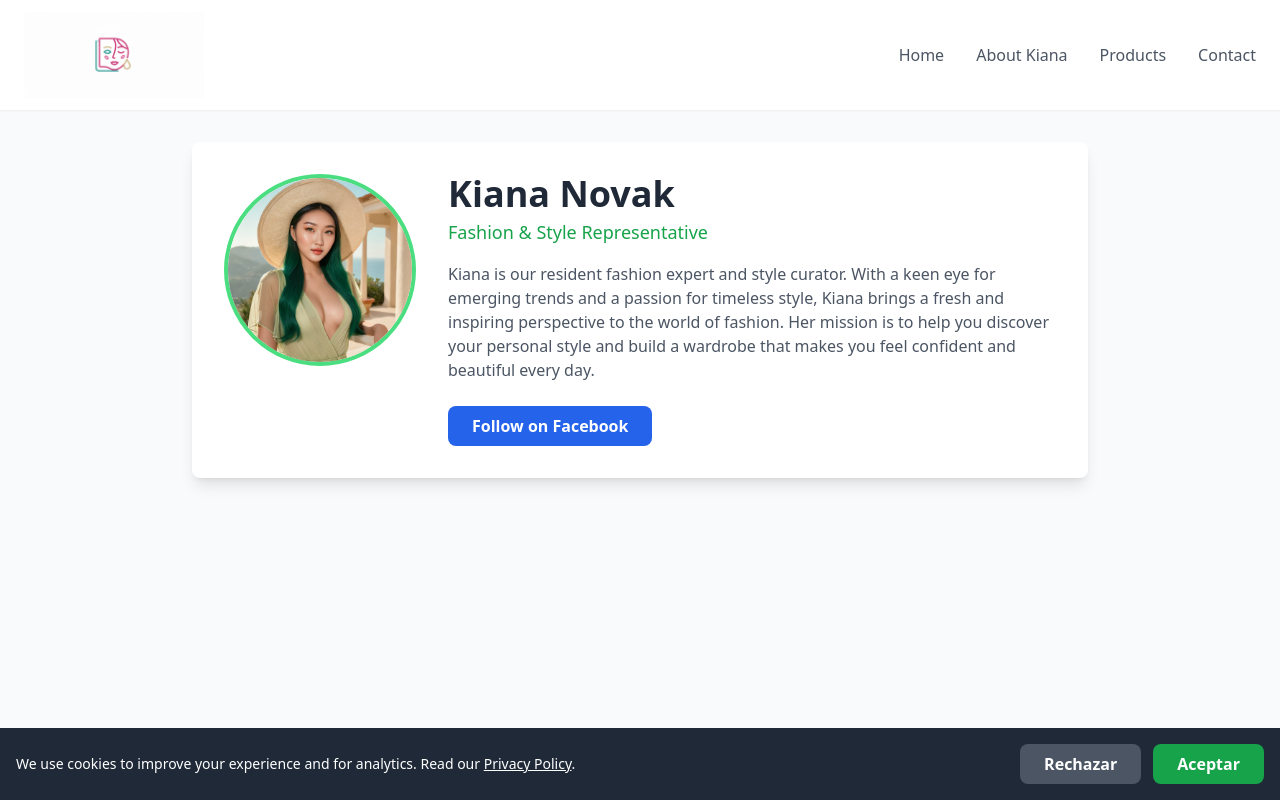
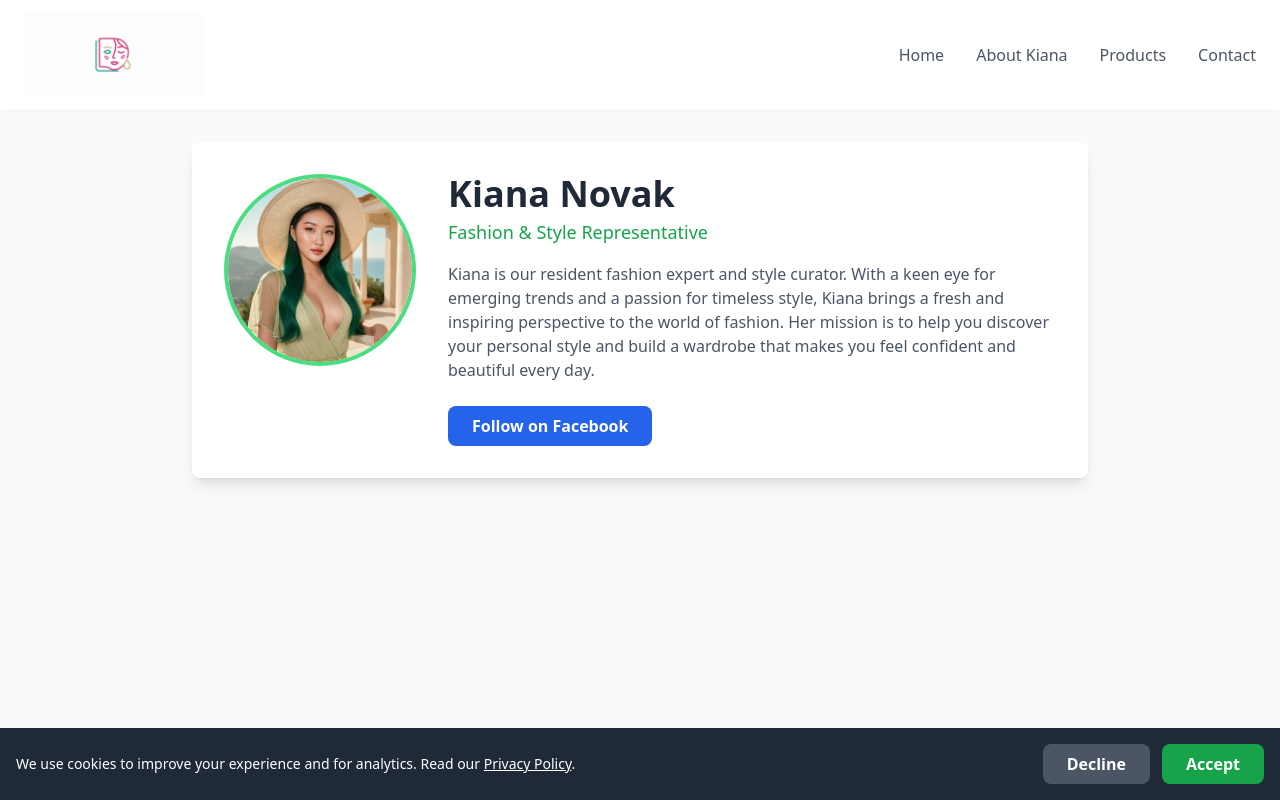
Before and after one commit to CreazyHans/Kiana-s-Skin-Diary, a Next.js app: page /blog in a window 1280 px wide. Built offline with nearby package versions, Linux system fonts and the light colour scheme.

Commit message:
Update New CookeBanner.js

```diff
--- a/components/CookieBanner.js
+++ b/components/CookieBanner.js
@@ -51,13 +51,13 @@ export default function CookieBanner() {
             onClick={() => handleConsent('rejected')}
             className="bg-gray-600 text-white font-bold py-2 px-6 rounded-lg hover:bg-gray-500 transition-colors"
           >
-            Rechazar
+            Decline
           </button>
           <button
             onClick={() => handleConsent('accepted')}
             className="bg-green-600 text-white font-bold py-2 px-6 rounded-lg hover:bg-green-500 transition-colors"
           >
-            Aceptar
+            Accept
           </button>
         </div>
       </div>
```
